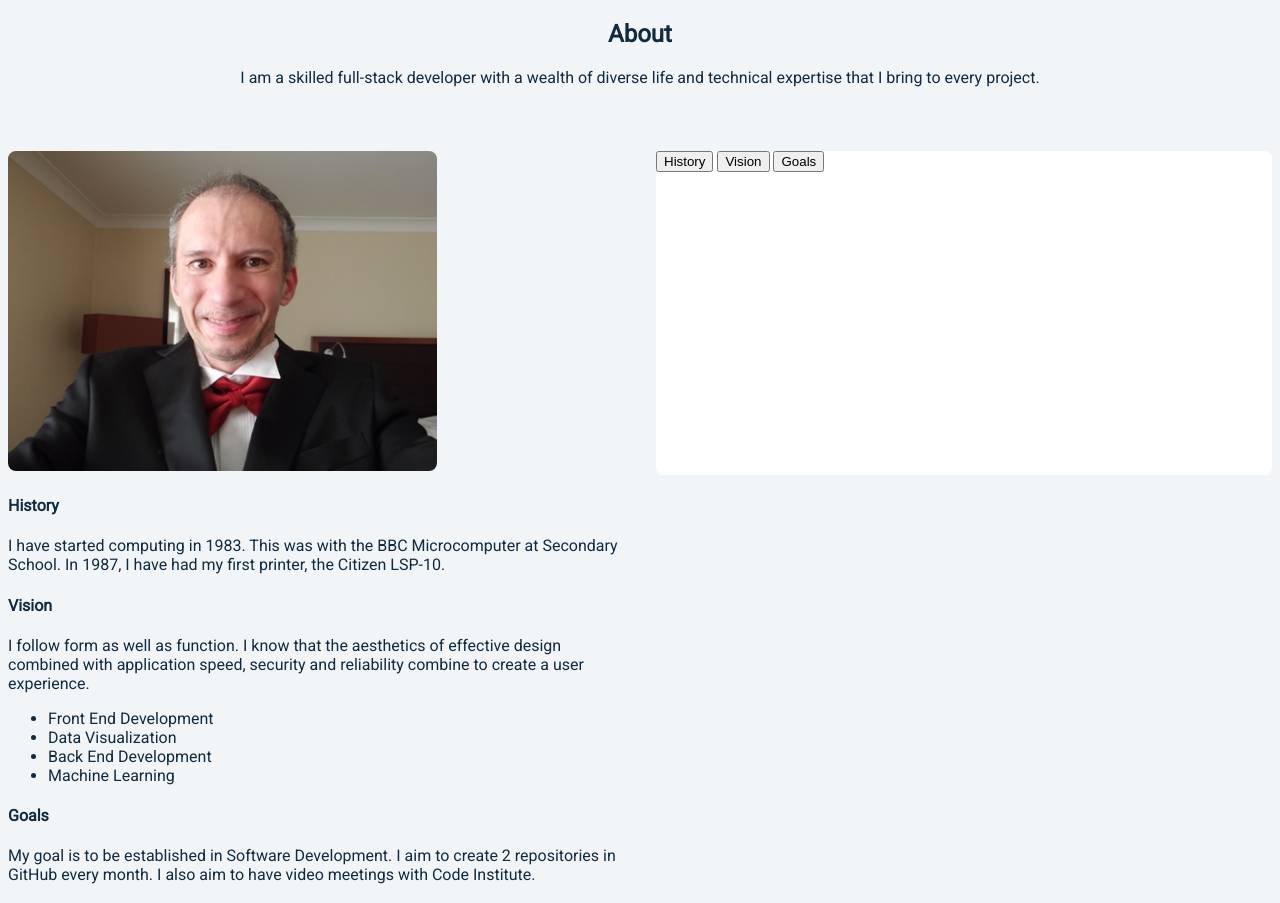
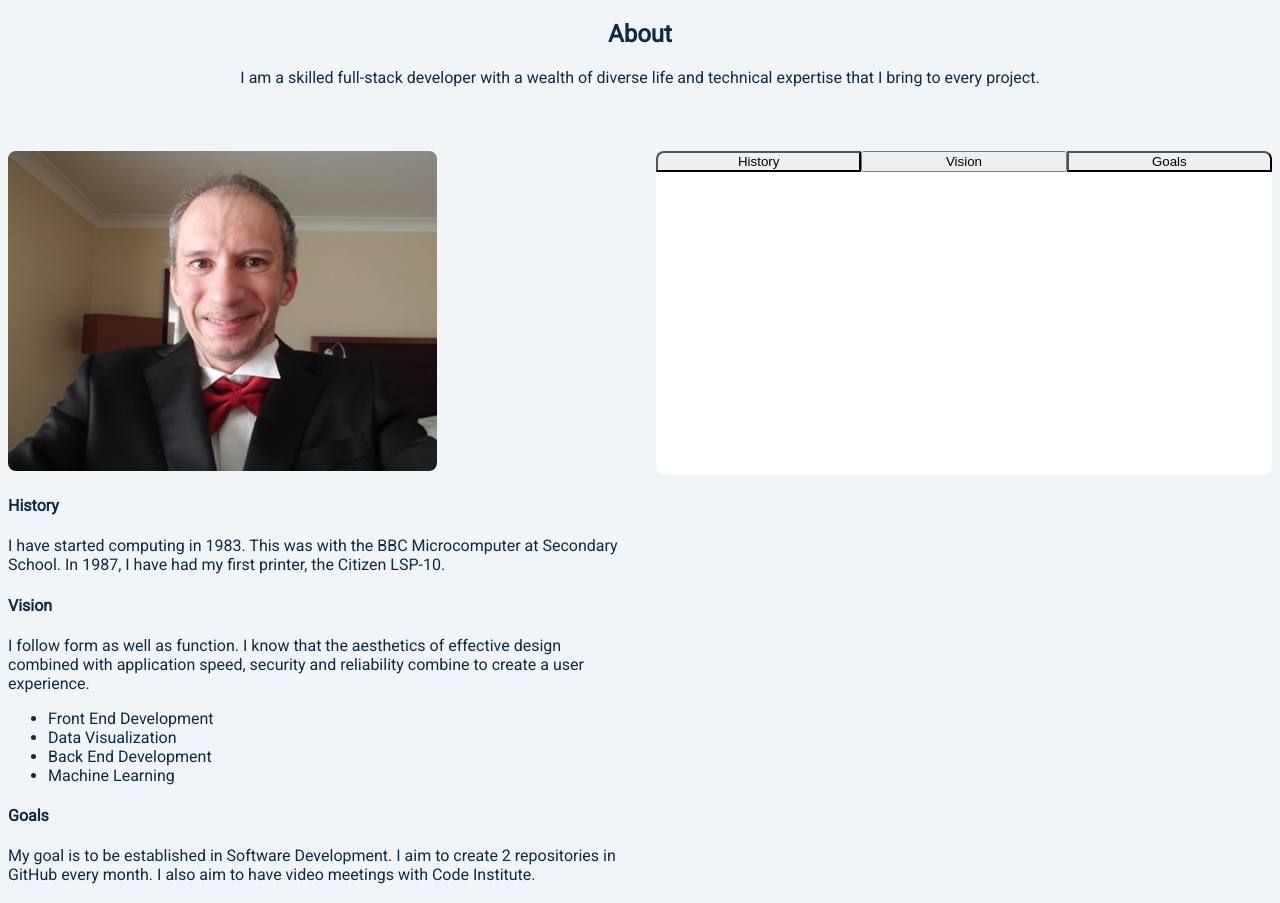
Before and after one commit to derektypist/tabs-project, a plain HTML site: page index.html in a window 1280 px wide. Shown: the top 903 px of the page. Drawn offline with Linux system fonts and the light colour scheme.

Commit message:
Added btn-container and tab-btn classes at style.css

```diff
--- a/css/style.css
+++ b/css/style.css
@@ -45,3 +45,18 @@ body {
     display: grid;
     grid-template-rows: auto 1fr;
 }
+
+.btn-container {
+    border-top-left-radius: 0.5rem;
+    border-top-right-radius: 0.5rem;
+    display: grid;
+    grid-template-columns: 1fr 1fr 1fr;
+}
+
+.tab-btn:nth-child(1) {
+    border-top-left-radius: 0.5rem;
+}
+
+.tab-btn:nth-child(3) {
+    border-top-right-radius: 0.5rem;
+}
```
